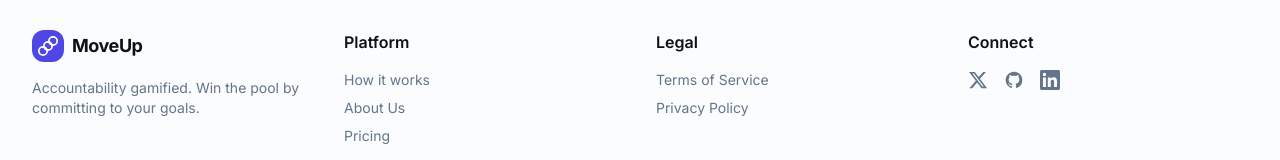
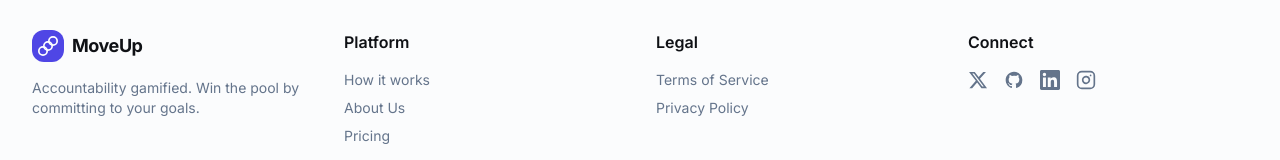
Before and after one commit to Olisrabs/moveup, a Next.js app: page / in a window 1280 px wide. Shown: the part 2768-2928 px from the top of the page. Built offline with nearby package versions, Linux system fonts and the light colour scheme; no server answers.

Commit message:
instagram link

```diff
--- a/src/components/Footer.tsx
+++ b/src/components/Footer.tsx
@@ -17,6 +17,14 @@ const GithubIcon = ({ size = 20 }: { size?: number }) => (
 const LinkedinIcon = ({ size = 20 }: { size?: number }) => (
   <svg width={size} height={size} viewBox="0 0 24 24" fill="currentColor" aria-hidden="true">
     <path d="M20.447 20.452h-3.554v-5.569c0-1.328-.027-3.037-1.852-3.037-1.853 0-2.136 1.445-2.136 2.939v5.667H9.351V9h3.414v1.561h.046c.477-.9 1.637-1.85 3.37-1.85 3.601 0 4.267 2.37 4.267 5.455v6.286zM5.337 7.433a2.062 2.062 0 01-2.063-2.065 2.064 2.064 0 112.063 2.065zm1.782 13.019H3.555V9h3.564v11.452zM22.225 0H1.771C.792 0 0 .774 0 1.729v20.542C0 23.227.792 24 1.771 24h20.451C23.2 24 24 23.227 24 22.271V1.729C24 .774 23.2 0 22.222 0h.003z" />
+  </svg>
+);
+
+const InstagramIcon = ({ size = 20 }: { size?: number }) => (
+  <svg width={size} height={size} viewBox="0 0 24 24" fill="none" stroke="currentColor" strokeWidth="2" strokeLinecap="round" strokeLinejoin="round" aria-hidden="true">
+    <rect x="2" y="2" width="20" height="20" rx="5" ry="5" />
+    <path d="M16 11.37A4 4 0 1 1 12.63 8 4 4 0 0 1 16 11.37z" />
+    <line x1="17.5" y1="6.5" x2="17.51" y2="6.5" />
   </svg>
 );
 
@@ -66,6 +74,9 @@ export default function Footer() {
               <a target="_blank" href="https://www.linkedin.com/in/olajide-abimbola/" className="hover:text-primary transition-colors">
                 <LinkedinIcon size={20} />
               </a>
+              <a target="_blank" href="https://www.instagram.com/olisrabs_/" className="hover:text-primary transition-colors">
+                <InstagramIcon size={20} />
+              </a>
             </div>
           </div>
         </div>
```
